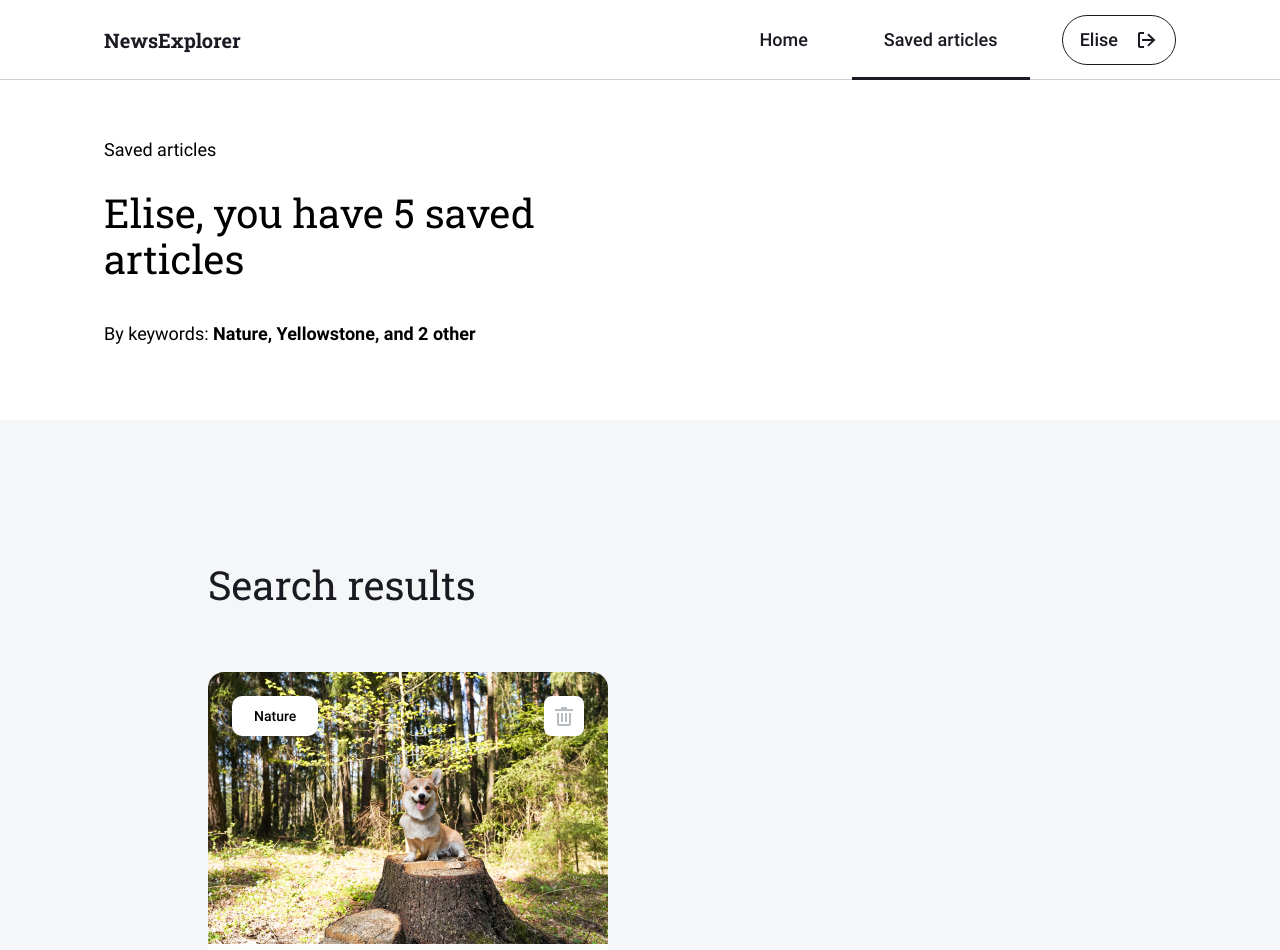
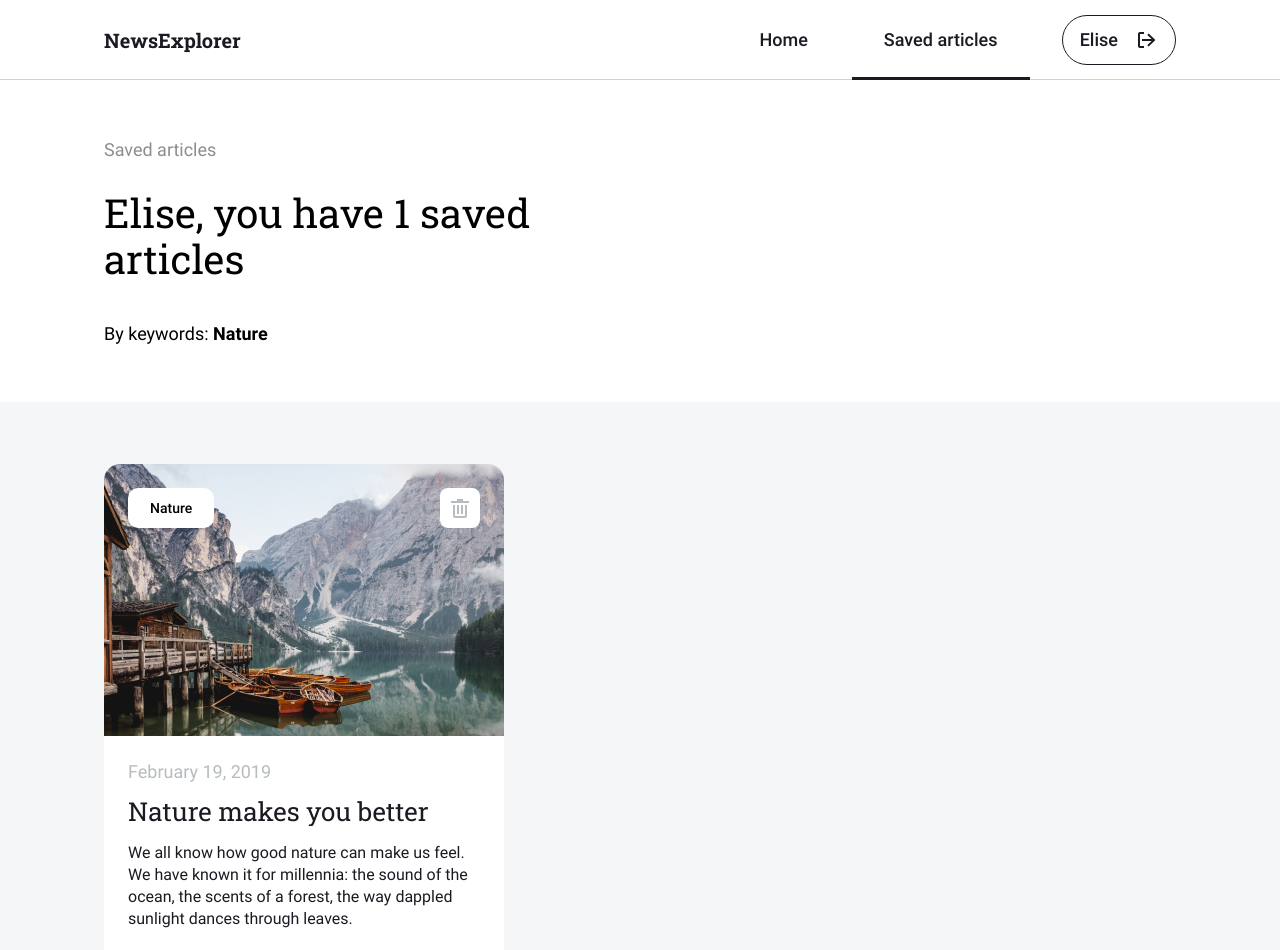
Before and after one commit to MarkALevy/news-explorer-frontend, a React (Vite) app: page /saved-news in a window 1280 px wide. Shown: the top 950 px of the page. Built offline with nearby package versions, Linux system fonts and the light colour scheme.

Commit message:
create card list and saved items

```diff
--- a/src/components/App/App.jsx
+++ b/src/components/App/App.jsx
@@ -109,11 +109,7 @@ function App() {
                 path="/saved-news"
                 element={
                   <ProtectedRoute>
-                    <SavedNewsHeader
-                      onLogout={onLogout}
-                      currentPage="saved-news"
-                    />
-                    <SavedNews />
+                    <SavedNews onLogout={onLogout} />
                   </ProtectedRoute>
                 }
               />
--- a/src/components/NewsCard/NewsCard.jsx
+++ b/src/components/NewsCard/NewsCard.jsx
@@ -4,7 +4,6 @@ import { IsLoggedInContext } from "../../contexts/IsLoggedInContext";
 import { CurrentPageContext } from "../../contexts/CurrentPageContext";
 
 //////////////////////////Temporary ////////////////////////
-import { defaultNewsItems } from "../../utils/constants";
 import image1 from "../../assets/temp/image_01.png";
 import image2 from "../../assets/temp/image_02.png";
 import image3 from "../../assets/temp/image_03.png";
@@ -12,14 +11,13 @@ import image4 from "../../assets/temp/image_04.png";
 import image5 from "../../assets/temp/image_05.png";
 ////////////////////////////////////////////////////////////
 
-function NewsCard({ handleLoginClick }) {
+function NewsCard({ handleLoginClick, defaultNewsItems, item }) {
   const isLoggedIn = useContext(IsLoggedInContext);
   const currentPage = useContext(CurrentPageContext);
   const [isClicked, setIsClicked] = useState(false);
 
-  const card = defaultNewsItems[0];
+  const card = item;
   const images = [image1, image2, image3, image4, image5];
-  console.log(card);
 
   useEffect(() => {
     if (isClicked) {
--- a/src/components/NewsCardList/NewsCardList.css
+++ b/src/components/NewsCardList/NewsCardList.css
@@ -1,11 +1,7 @@
-.news-card-list {
-  padding: 80px 104px;
+.cards__list {
+  padding: 0;
+  margin: 0 auto;
+  display: flex;
+  flex-wrap: wrap;
+  gap: 16px;
 }
-.news-card-list__title {
-  font-family: "Roboto-Slab", "Courier New", Courier, monospace;
-  font-size: 40px;
-  font-weight: 400;
-  line-height: 46px;
-  margin: 0 0 64px 0;
-  color: #1a1b22;
-}
--- a/src/components/NewsCardList/NewsCardList.jsx
+++ b/src/components/NewsCardList/NewsCardList.jsx
@@ -1,11 +1,22 @@
+import NewsCard from "../NewsCard/NewsCard";
+import { defaultNewsItems } from "../../utils/constants";
 import "./NewsCardList.css";
-import NewsCard from "../NewsCard/NewsCard";
 
 function NewsCardList({ handleLoginClick }) {
   return (
-    <div className="news-card-list">
-      <h2 className="news-card-list__title">Search results</h2>
-      <NewsCard handleLoginClick={handleLoginClick} />
+    <div className="news-card-section">
+      <ul className="cards__list">
+        {defaultNewsItems.map((item) => {
+          return (
+            <NewsCard
+              key={item._id}
+              item={item}
+              handleLoginClick={handleLoginClick}
+              defaultNewsItems={defaultNewsItems}
+            />
+          );
+        })}
+      </ul>
     </div>
   );
 }
--- a/src/components/SavedNews/SavedNews.css
+++ b/src/components/SavedNews/SavedNews.css
@@ -1,4 +1,11 @@
 .saved-news__container {
   background-color: #f5f6f7;
+}
+
+.saved-news__list {
   padding: 62px 104px;
+  margin: 0 auto;
+  display: flex;
+  flex-wrap: wrap;
+  gap: 16px;
 }
--- a/src/components/SavedNews/SavedNews.jsx
+++ b/src/components/SavedNews/SavedNews.jsx
@@ -1,10 +1,39 @@
-import NewsCardList from "../NewsCardList/NewsCardList";
+import NewsCard from "../NewsCard/NewsCard";
+import { useEffect } from "react";
+import { defaultNewsItems } from "../../utils/constants";
+import SavedNewsHeader from "../SavedNewsHeader/SavedNewsHeader";
+
 import "./SavedNews.css";
 
-function SavedNews() {
+function SavedNews({ onLogout }) {
+  const likedItems = defaultNewsItems.filter((item) => {
+    return item.isLiked === true;
+  });
+  const keywords = [];
+
+  likedItems.map((item) => {
+    if (!keywords.includes(item.keyword)) keywords.push(item.keyword);
+  });
+  console.log(keywords);
+
   return (
     <div className="saved-news__container">
-      <NewsCardList />
+      <SavedNewsHeader
+        onLogout={onLogout}
+        totalLiked={likedItems.length}
+        keywords={keywords}
+      />
+      <ul className="saved-news__list">
+        {likedItems.map((item) => {
+          return (
+            <NewsCard
+              key={item._id}
+              item={item}
+              defaultNewsItems={defaultNewsItems}
+            />
+          );
+        })}
+      </ul>
     </div>
   );
 }
--- a/src/components/SavedNewsHeader/SavedNewsHeader.css
+++ b/src/components/SavedNewsHeader/SavedNewsHeader.css
@@ -15,6 +15,7 @@
   font-size: 18px;
   font-weight: 400;
   line-height: 24px;
+  color: #1a1b2280;
 }
 
 .saved-news__header_info {
@@ -30,7 +31,7 @@
   font-size: 18px;
   font-weight: 400;
   line-height: 24px;
-  margin-top: 30px;
+  margin: 30px 0 0 0;
 }
 
 .saved-news__header_keywords_span {
--- a/src/components/SavedNewsHeader/SavedNewsHeader.jsx
+++ b/src/components/SavedNewsHeader/SavedNewsHeader.jsx
@@ -1,20 +1,20 @@
 import Navigation from "../Navigation/Navigation";
 // import SavedNews from "../SavedNews/SavedNews";
 import "./SavedNewsHeader.css";
-function SavedNewsHeader({ onLogout }) {
+function SavedNewsHeader({ onLogout, totalLiked, keywords }) {
   return (
     <header className="saved-news__header">
       <Navigation onLogout={onLogout} />
       <div className="saved-news__header_text">
         <p className="saved-news__header_subtitle">Saved articles</p>
         <p className="saved-news__header_info">
-          Elise, you have 5 saved articles
+          Elise, you have {totalLiked} saved articles
         </p>
         <p className="saved-news__header_keywords">
-          By keywords:
+          By keywords:{" "}
           <span className="saved-news__header_keywords_span">
-            {" "}
-            Nature, Yellowstone, and 2 other
+            {keywords[0]} {keywords[1] ? `, ${keywords[1]}` : ""}
+            {keywords[2] ? `, and ${keywords.length - 2} other` : ""}
           </span>
         </p>
       </div>
--- a/src/components/SearchResults/SearchResults.css
+++ b/src/components/SearchResults/SearchResults.css
@@ -1,4 +1,14 @@
 .search-results {
   background-color: #f5f6f7;
   min-height: 282px;
+  padding: 80px 104px;
 }
+
+.search-results__title {
+  font-family: "Roboto-Slab", "Courier New", Courier, monospace;
+  font-size: 40px;
+  font-weight: 400;
+  line-height: 46px;
+  margin: 0 0 64px 0;
+  color: #1a1b22;
+}
--- a/src/components/SearchResults/SearchResults.jsx
+++ b/src/components/SearchResults/SearchResults.jsx
@@ -5,6 +5,7 @@ import NewsCardList from "../NewsCardList/NewsCardList";
 function SearchResults({ isLoggedIn, currentPage, handleLoginClick }) {
   return (
     <div className="search-results">
+      <h2 className="search-results__title">Search results</h2>
       <NewsCardList handleLoginClick={handleLoginClick} />
     </div>
   );
--- a/src/utils/constants.js
+++ b/src/utils/constants.js
@@ -45,13 +45,13 @@ export const defaultNewsItems = [
       name: "National parks traveler",
     },
 
-    title: "Everyone Needs a Special 'Sit Spot' in Nature",
+    title: "Grand Teton Renews Historic Crest Trail",
     urlToImage: ".",
     publishedAt: "November 4, 2020",
     content:
       "“The linking together of the Cascade and Death Canyon trails, at their heads, took place on October 1, 1933, and marked the first step in the realization of a plan whereby the hiker will be...",
     isLiked: false,
-    keyword: "Nature",
+    keyword: "Parks",
   },
   {
     _id: 4,
```
Also changed, not shown: src/components/SavedNewsNavigation/SavedNewsNavigation.jsx (deleted).
